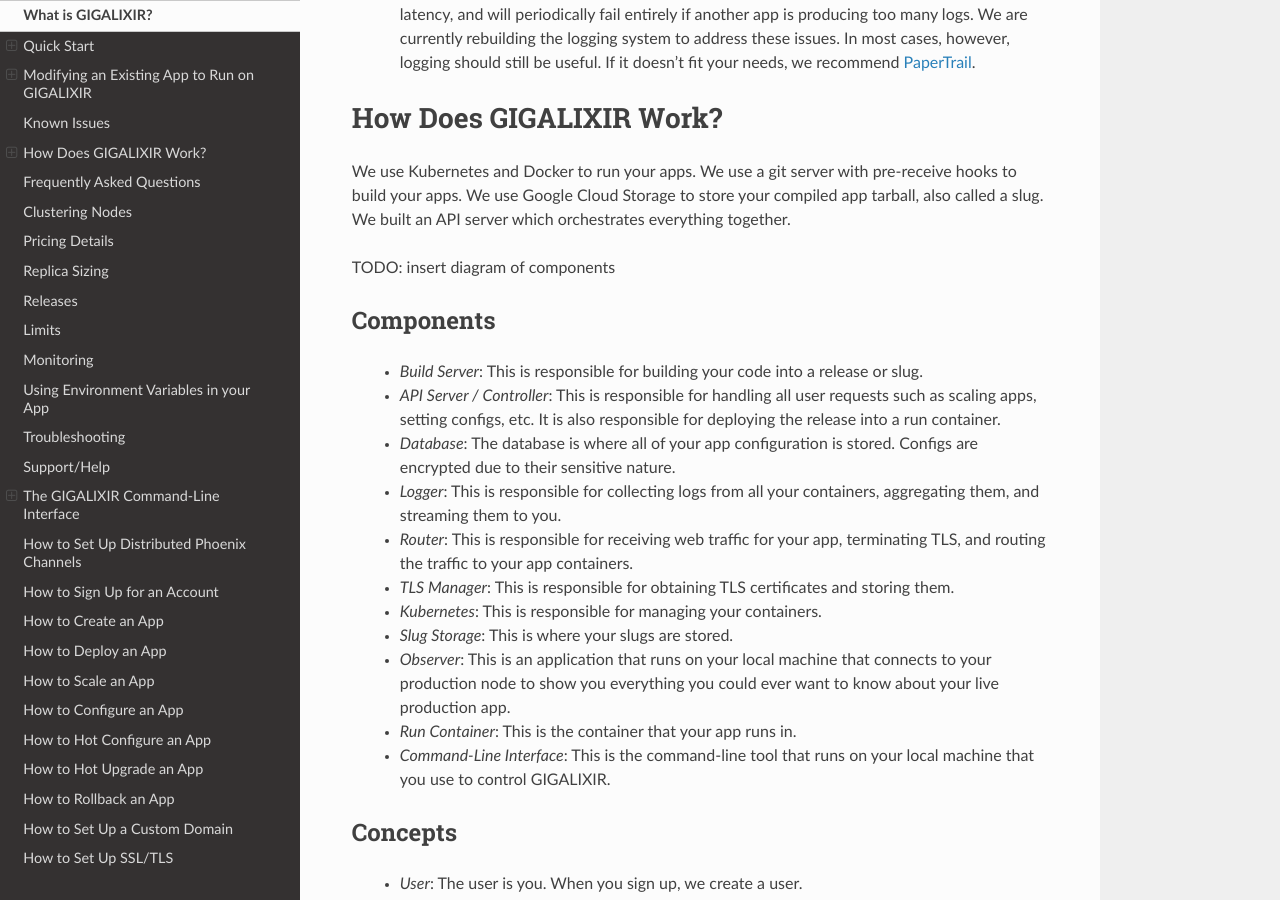
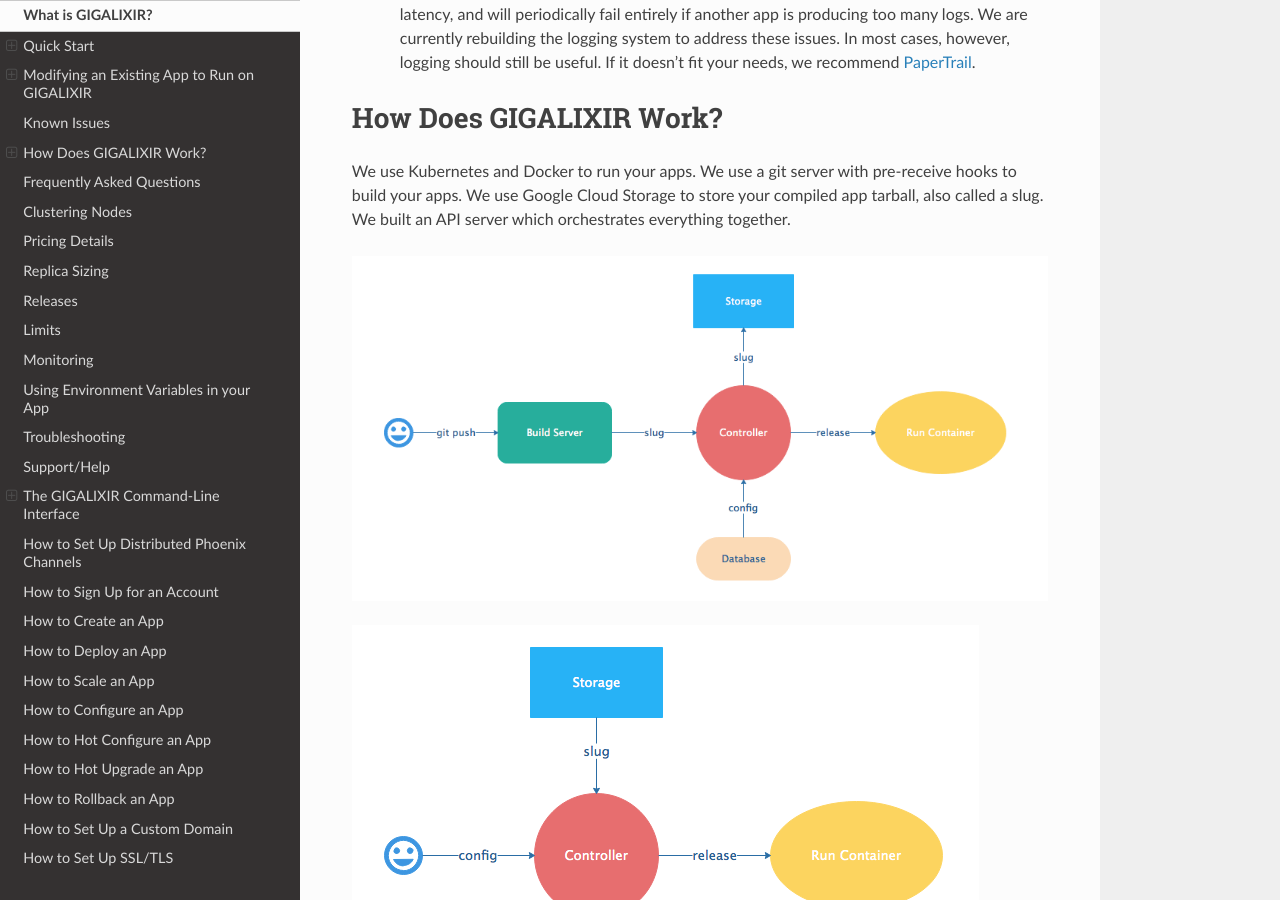
Before and after one commit to gigalixir/gigalixir-cli, a Sphinx documentation site: the page built from docs/source/main.rst, in a window 1280 px wide and 900 px high, scrolled down 4177 px. Built offline with Sphinx 7.4.7 and the Read the Docs theme 2.0.0, drawn with Linux system fonts in a browser that asks for light colours.

Commit message:
add images to docs

```diff
--- a/docs/source/main.rst
+++ b/docs/source/main.rst
@@ -186,7 +186,8 @@ How Does GIGALIXIR Work?
 
 We use Kubernetes and Docker to run your apps. We use a git server with pre-receive hooks to build your apps. We use Google Cloud Storage to store your compiled app tarball, also called a slug. We built an API server which orchestrates everything together.
 
-TODO: insert diagram of components
+.. image:: deploy.png
+.. image:: config.png
 
 Components
 ----------
```
Also changed, not shown: other parts of docs/source/main.rst (+2 -0 lines), docs/source/config.png (added), docs/source/deploy.png (added), docs/source/venn.png (added).
